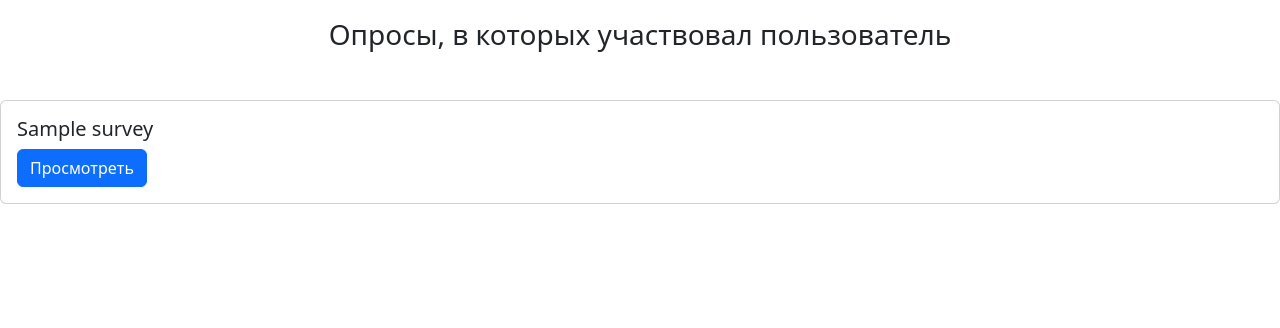
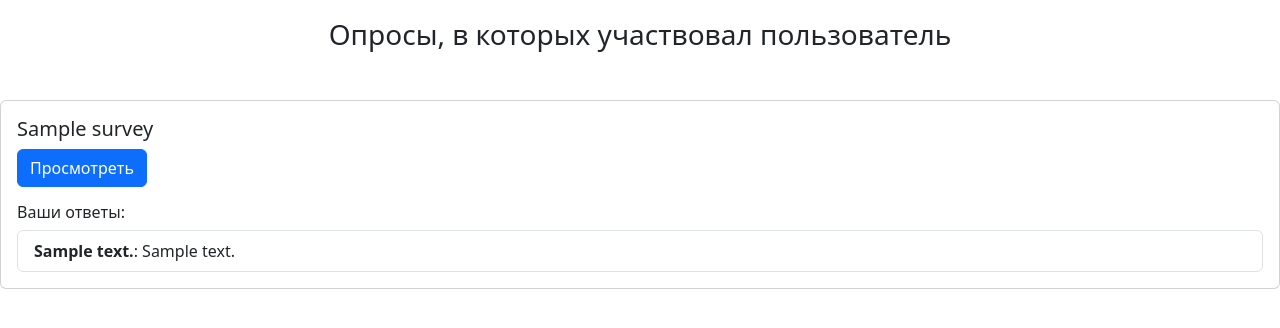
Before and after one commit to Hxrdbvss/coursework, a Django app: a page that uses pollsproject/templates/polls/profile.html in a window 1280 px wide. Shown: the part 213-541 px from the top of the page. Run offline with Django 5.2, Linux system fonts and the light colour scheme; data comes from the database, SQL or seed files in the repository; tables that the repository leaves empty hold one stand-in row (values such as "Sample post").

Commit message:
add otveti

```diff
--- a/pollsproject/polls/models.py
+++ b/pollsproject/polls/models.py
@@ -1,4 +1,5 @@
 from django.db import models
+from django.contrib.auth.models import User
 
 class Survey(models.Model):
     title = models.CharField(max_length=200)
@@ -28,9 +29,9 @@ class Choice(models.Model):
 
 class Answer(models.Model):
     question = models.ForeignKey(Question, on_delete=models.CASCADE, related_name='answers')
+    user = models.ForeignKey(User, on_delete=models.CASCADE, null=True, blank=True)  # Добавляем поле user
     choice = models.ForeignKey(Choice, on_delete=models.CASCADE, null=True, blank=True)
     text_answer = models.TextField(null=True, blank=True)
-    created_at = models.DateTimeField(auto_now_add=True)
 
     def __str__(self):
-        return f"Ответ на {self.question} - {self.choice or self.text_answer}"
+        return f"Answer to {self.question} by {self.user}"
--- a/pollsproject/polls/views.py
+++ b/pollsproject/polls/views.py
@@ -24,7 +24,7 @@ def detail(request, survey_id):
                 choice_id = request.POST.get(f'question_{question.id}')
                 if choice_id:
                     choice = get_object_or_404(Choice, pk=choice_id, question=question)
-                    Answer.objects.create(question=question, choice=choice)
+                    Answer.objects.create(question=question, choice=choice, user=request.user)
                 else:
                     context['error_message'] = f'Выберите вариант для вопроса "{question.text}"'
                     return render(request, 'polls/detail.html', context)
@@ -33,14 +33,14 @@ def detail(request, survey_id):
                 if choice_ids:
                     for choice_id in choice_ids:
                         choice = get_object_or_404(Choice, pk=choice_id, question=question)
-                        Answer.objects.create(question=question, choice=choice)
+                        Answer.objects.create(question=question, choice=choice, user=request.user)
                 else:
                     context['error_message'] = f'Выберите хотя бы один вариант для вопроса "{question.text}"'
                     return render(request, 'polls/detail.html', context)
             elif question.question_type == 'text':
                 text_answer = request.POST.get(f'question_{question.id}')
                 if text_answer and text_answer.strip():
-                    Answer.objects.create(question=question, text_answer=text_answer)
+                    Answer.objects.create(question=question, text_answer=text_answer, user=request.user)
                 else:
                     context['error_message'] = f'Введите текст для вопроса "{question.text}"'
                     return render(request, 'polls/detail.html', context)
@@ -126,10 +126,15 @@ def register(request):
 
 def profile(request, username):
     profile = get_object_or_404(User, username=username)
-    surveys = Survey.objects.filter(id__in=Answer.objects.filter(question__survey__in=Survey.objects.all()).values('question__survey').distinct())  # Опросы, в которых участвовал пользователь
+    # Получаем все ответы пользователя
+    user_answers = Answer.objects.filter(user=profile).select_related('question__survey')
+    # Извлекаем уникальные опросы, в которых пользователь участвовал
+    surveys = Survey.objects.filter(questions__answers__user=profile).distinct()
+
     context = {
         'profile': profile,
         'surveys': surveys,
+        'user_answers': user_answers,  # Передаем ответы пользователя
     }
     return render(request, 'polls/profile.html', context)
 
--- a/pollsproject/templates/polls/profile.html
+++ b/pollsproject/templates/polls/profile.html
@@ -24,6 +24,25 @@
         <div class="card-body">
           <h5 class="card-title">{{ survey.title }}</h5>
           <a href="{% url 'polls:detail' survey.id %}" class="btn btn-primary">Просмотреть</a>
+          <h6 class="mt-3">Ваши ответы:</h6>
+          <ul class="list-group">
+            {% for answer in user_answers %}
+              {% if answer.question.survey == survey %}
+                <li class="list-group-item">
+                  <strong>{{ answer.question.text }}</strong>:
+                  {% if answer.question.question_type == 'text' %}
+                    {{ answer.text_answer|default:"Нет ответа" }}
+                  {% elif answer.choice %}
+                    {{ answer.choice.text }}
+                  {% else %}
+                    Нет ответа
+                  {% endif %}
+                </li>
+              {% endif %}
+            {% empty %}
+              <li class="list-group-item">Ответов нет</li>
+            {% endfor %}
+          </ul>
         </div>
       </div>
     </article>
```
Also changed, not shown: pollsproject/polls/migrations/0002_remove_answer_created_at_answer_user.py (added).
